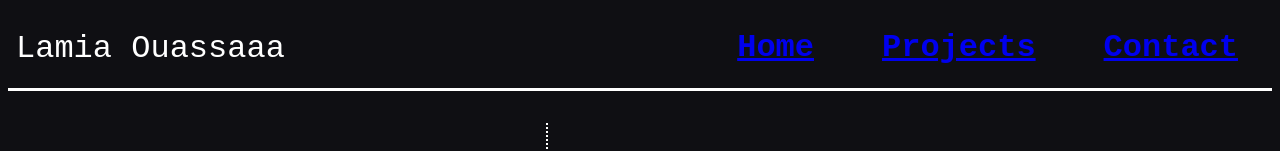
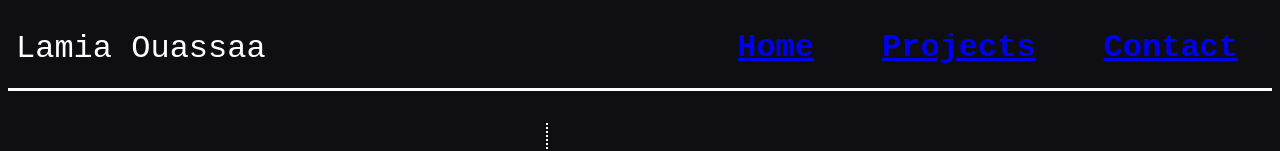
Before and after one commit to rosemarigold/portfolio-React-new, a React (Create React App) app: page / in a window 1280 px wide. Shown: the top 151 px of the page. Built offline with nearby package versions, Linux system fonts and the light colour scheme.

Commit message:
update 2022-03-15 3:55 PM

```diff
--- a/src/components/Menu.jsx
+++ b/src/components/Menu.jsx
@@ -5,7 +5,7 @@ export default function Menu() {
     return <>
         <div className={styles.menu}>
             <div className={styles.name}>
-                Lamia Ouassaaa
+                Lamia Ouassaa
             </div>
             <div className={styles.options}>
                 <h1><Link to="/">Home</Link></h1>
```
